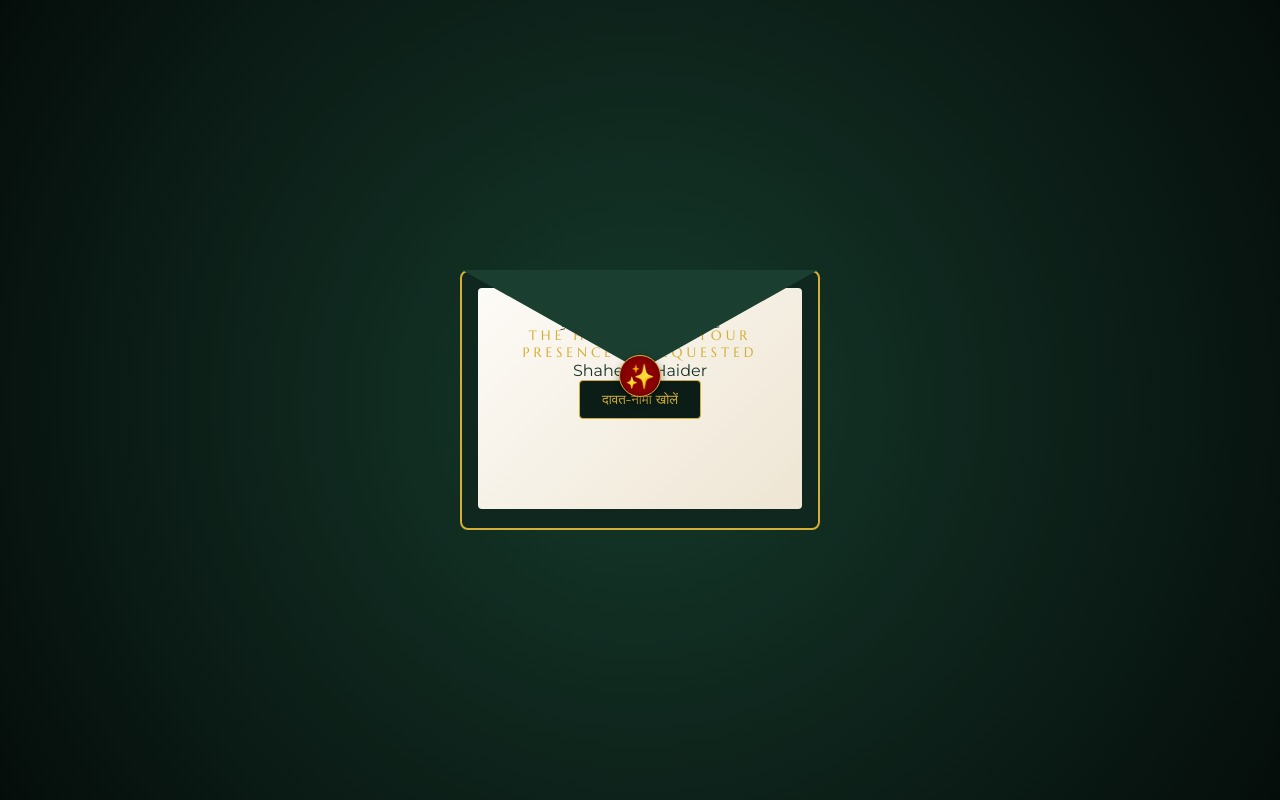
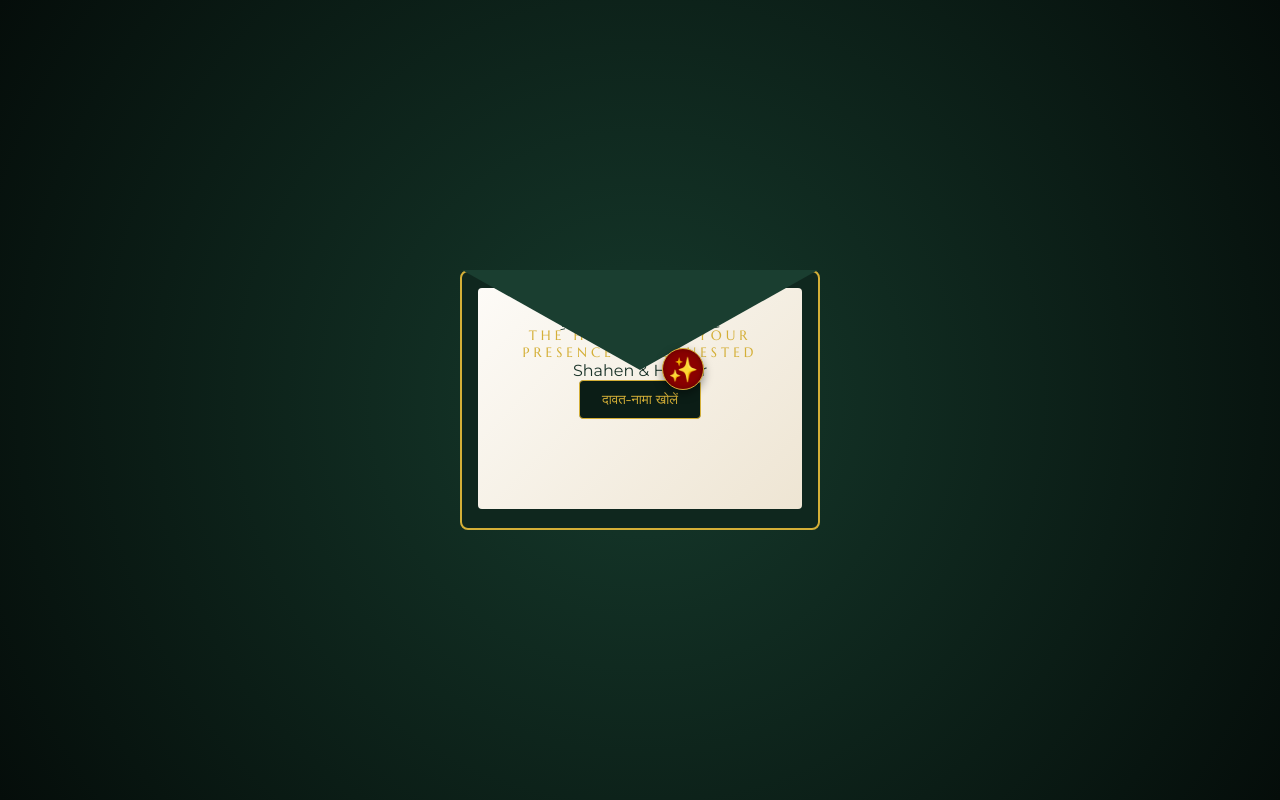
Before and after one commit to itsrkdev/Invitation-Card, a React (Vite) app in the folder app/: page / in a window 1280 px wide. Shown: the top 800 px of the page. Built offline with nearby package versions, Linux system fonts and the light colour scheme; a web font is replaced by a local one.

Commit message:
Update App.css

```diff
--- a/app/src/App.css
+++ b/app/src/App.css
@@ -240,15 +240,12 @@ section {
     top: 30%;
     left: 62%;
     transform: translate(-50%);
-
-    /* Ye badlao kijiye */
     background-color: #8b0000; /* Rich Velvet Red */
     width: 42px;               /* 2px badha diya taaki icon ache se fit ho */
     height: 42px;
     border-radius: 50%;
     border: 1.5px solid #d4af37; /* Card ke gold text se match karti border */
     box-shadow: 0 4px 10px rgba(0, 0, 0, 0.4), inset 0 0 6px rgba(0, 0, 0, 0.3);
-
     display: flex;
     align-items: center;
     justify-content: center;
@@ -356,15 +353,15 @@ footer .script { font-family: var(--font-script); font-size: 2.5rem; color: var(
 }
 
 /* --- लिफाफे की सील (Star/✨) --- */
-.env-seal {
+/* .env-seal {
   position: absolute;
-  top: 85px; /* फ्लैप छोटा हुआ है, इसलिए सील को थोड़ा ऊपर 85px पर सेट किया */
+  top: 75px;
   left: 50%;
   transform: translateX(-50%);
   font-size: 1.5rem;
-  z-index: 11; /* फ्लैप के ठीक ऊपर */
+  z-index: 11;
   transition: opacity 0.3s;
-}
+} */
 
 .env-wrap.open .env-seal {
   opacity: 0;
```
